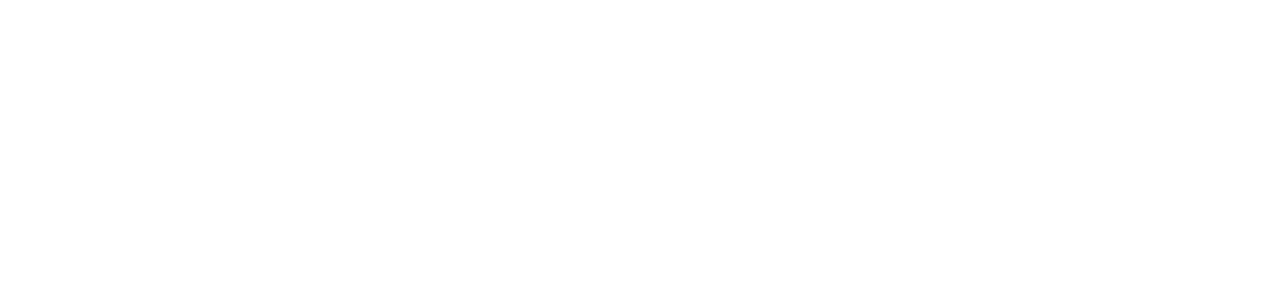
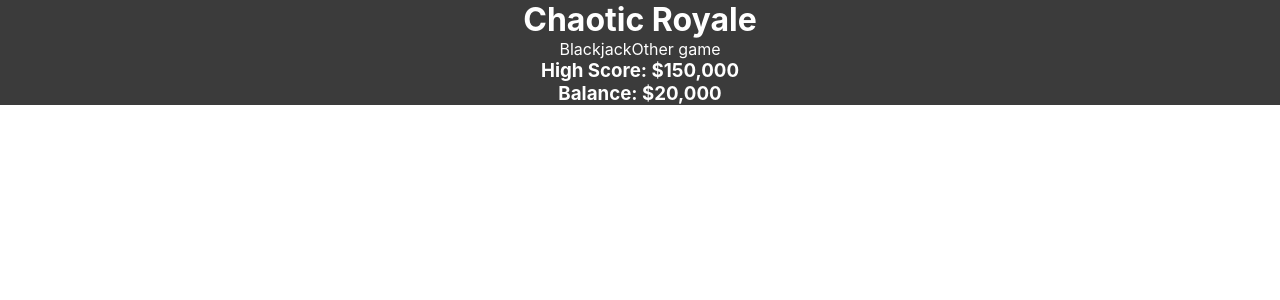
Before and after one commit to aubreyjonescreatives/chaoticroyale, a React (Create React App) app: page / in a window 1280 px wide. Shown: the top 300 px of the page. Built offline with nearby package versions, Linux system fonts and the light colour scheme.

Commit message:
Added basic JSX for navbar and removed old logo import from App.js

```diff
--- a/src/App.js
+++ b/src/App.js
@@ -1,10 +1,10 @@
-import logo from './logo.svg';
 import './App.css';
+import NavBar from './components/navbar/NavBar'
 
 function App() {
   return (
     <div className="App">
-
+      <NavBar />
     </div>
   );
 }
--- /dev/null
+++ b/src/components/navbar/NavBar.js
@@ -0,0 +1,27 @@
+import './NavBar.scss'
+
+const NavBar = props => {
+
+
+    return (
+        <header className="main-navbar">
+            <div className="container">
+                <div className="logo">
+                    <h1>Chaotic Royale</h1>
+                </div>
+
+                <nav className="main-nav">
+                    <a href="#">Blackjack</a>
+                    <a href="#">Other game</a>
+                </nav>
+
+                <div className="score-balance">
+                    <h3 className="high-score">High Score: $150,000</h3>
+                    <h3 className="balance">Balance: $20,000</h3>
+                </div>
+            </div>
+        </header>
+    )
+}
+
+export default NavBar
--- /dev/null
+++ b/src/components/navbar/NavBar.scss
@@ -0,0 +1,18 @@
+.main-navbar {
+    background: #3b3b3b;
+    color: #fff;
+
+    .container {
+
+    }
+
+    a {
+        color: inherit;
+        text-decoration: none;
+    }
+
+    .score-balance {
+
+    }
+
+}
--- a/src/index.css
+++ b/src/index.css
@@ -1,3 +1,8 @@
+* {
+  margin: 0;
+  padding: 0;
+}
+
 body {
   margin: 0;
   font-family: -apple-system, BlinkMacSystemFont, 'Segoe UI', 'Roboto', 'Oxygen',
```
